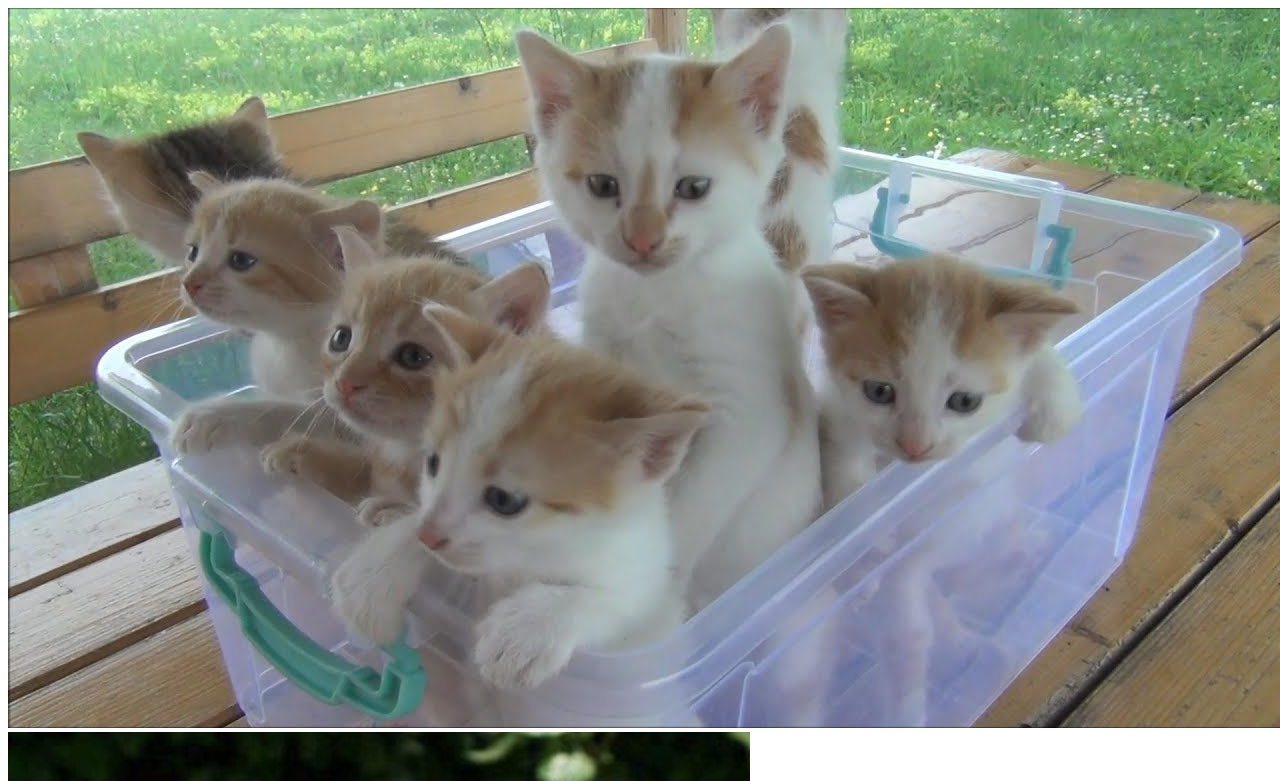
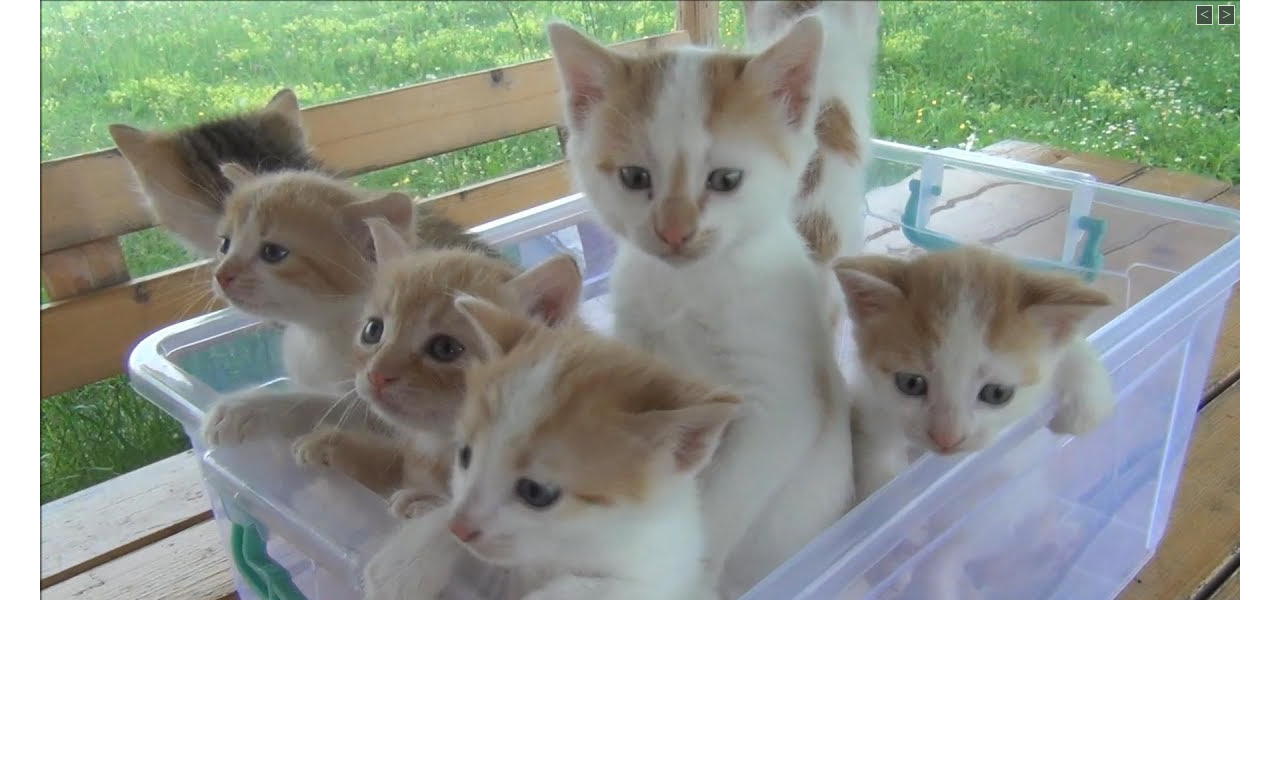
Before and after one commit to dharmendrasingh715/simple-slider, a website: page demo/index.html in a window 1280 px wide. Shown: the top 781 px of the page. Drawn offline with Linux system fonts and the light colour scheme.

Commit message:
Added init functionality in slider.js and slider.css

```diff
--- a/demo/scripts/main.js
+++ b/demo/scripts/main.js
@@ -2,4 +2,4 @@ var slider = sSlider({
   container: 'body'
 });
 
-console.log(typeof slider);
+console.log(slider);
--- a/demo/src/slider.css
+++ b/demo/src/slider.css
@@ -1,4 +1,4 @@
-[class*="ss-container"]{
+.sslider-container {
     position: relative;
     display: inline-block;
     width: 100%;
@@ -7,7 +7,7 @@
     text-align: center;
 }
 
-[class*="ss-input"]{
+.sslider-slide-control {
     position: absolute;
     top: 5px;
     right:5px;
@@ -15,13 +15,19 @@
     z-index: 6;
 }
 
-[class*="ss-slide"]{
+.sslider-content {
+    position: relative;
+    max-width: 100%;
+    max-height: 100%;
+}
+
+.sslider-slide {
     position: relative;
     z-index: 5;
     height:100%;
 }
 
-[class*="ss-btn"]{
+.sslider-button {
     padding: 0 3px;
     display: inline-block;
     background: #333333 ;
@@ -30,3 +36,7 @@
     cursor: pointer;
     opacity: 0.70;
 }
+
+.sslider-slide-next {
+    margin-left: 5px;
+}
--- a/demo/src/slider.js
+++ b/demo/src/slider.js
@@ -1,8 +1,8 @@
 (function(global,$,undefined){
 
 	var defaults = {
-      height:"100px",
-      width:"100%;",
+		height:"600px",
+		width:"100%",
 		nextText:">",
 		prevText:"<"
 	};
@@ -13,12 +13,12 @@
 			throw("A container must be provided");
 		}
 		return new sSlider.init(overrides);
-  }
+	};
 
 	sSlider.prototype = {};
 
 	sSlider.init = function(overrides) {
-    var self = this
+		var self = this;
 		self.options = Object.assign(defaults,overrides);
 
 		//caching dom
@@ -30,18 +30,48 @@
 
 		self.sliders = [];
 		self.roots.forEach(function(node){
-      console.log(node);
-      // self.sliders.push(render.apply(self));
+			self.sliders.push(renderSlider(self,node));
 		});
-  }
+	};
 
 
-  // var render = function(context,root) {
-  //   var
-  // }
+	var renderSlider = function(context,root) {
+
+		var docFrag = document.createDocumentFragment();
+		var container = document.createElement('div');
+		container.className =  "sslider-container";
+		container.style.height = context.options.height;
+		container.style.width = context.options.width;
+		container.innerHTML = '<div class="sslider-slide-control">'+
+		'<span class="sslider-button sslider-slide-previous">'+ context.options.prevText +'</span>'+
+		'<span class="sslider-button sslider-slide-next">'+ context.options.nextText+ '</span>'+
+		'</div>';
+
+		var content = document.createElement('div');
+		content.className = "sslider-content";
+		var images = root.querySelectorAll('img');
+		images.forEach(function(img){
+			var image = document.createElement('img');
+			image.className = "sslider-slide";
+			image.src = img.src;
+			content.appendChild(image);
+		});
+
+		container.appendChild(content);
+		docFrag.appendChild(container);
+		root.innerHTML = "";
+		root.appendChild(docFrag);
+
+		root.addEventListener('click', function(event){
+			if(event && event.target.nodeName == "SPAN") {
+
+			}
+		});
+
+	};
 
 	sSlider.init.prototype = sSlider.prototype;
 
 	global.sSlider = sSlider;
 
-})(window,$)
+})(window,$);
--- a/demo/styles/style.css
+++ b/demo/styles/style.css
@@ -0,0 +1,4 @@
+body {
+    max-width:1200px;
+    margin: 0 auto;
+}
```
Lines whose indentation alone changed are shown as unchanged.
